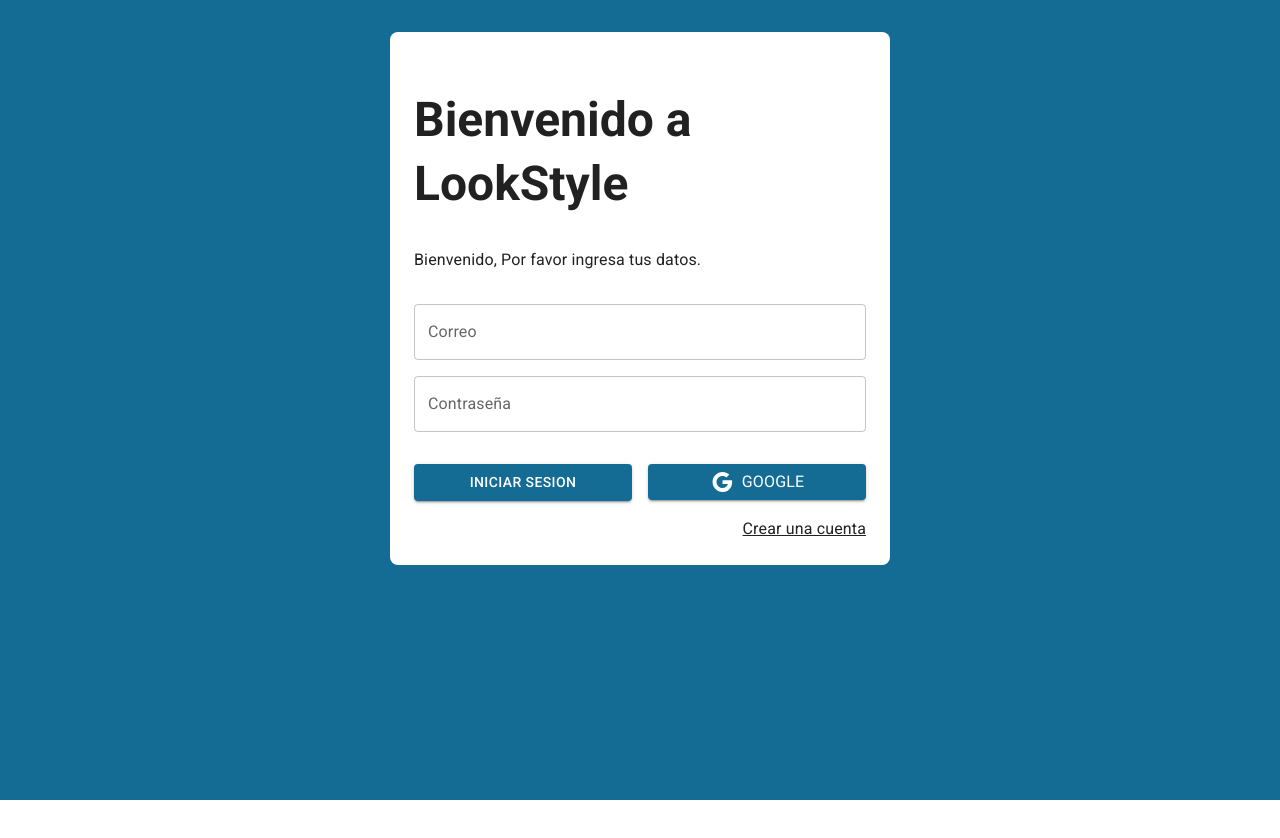
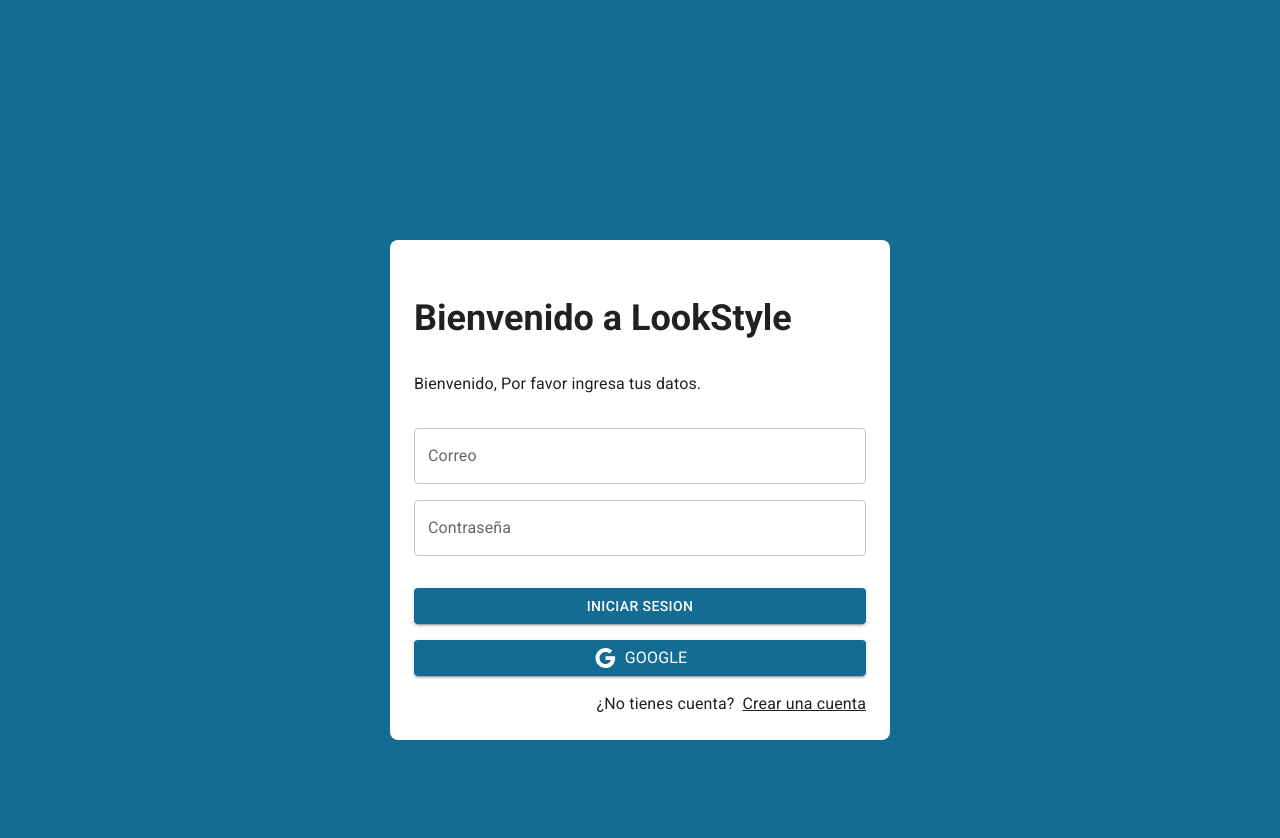
Before and after one commit to pipearpa/journalApp, a React (Vite) app: page /auth/login in a window 1280 px wide. Shown: the top 838 px of the page. Before the commit the page ends 800 px from the top, so only its background shows below. Built offline with nearby package versions, Linux system fonts and the light colour scheme.

Commit message:
se actualiza el proyecto

```diff
--- a/src/auth/layout/AuthLayout.jsx
+++ b/src/auth/layout/AuthLayout.jsx
@@ -8,7 +8,7 @@
             direction="column"
             alignItems="center"
             justifyContest="center"
-            sx={{ minHeight: '100vh', backgroundColor: 'primary.main', padding: 4 }}
+            sx={{ minHeight: '100vh', backgroundColor: 'primary.main', padding: 30 }}
 
         >
             <Grid item
@@ -23,7 +23,7 @@
 
 
 
-                <Typography variant='h5' sx={{ mb: 1 }}  ><h1 className=''>{title}</h1></Typography>
+                <Typography variant='h5' sx={{ mb: 1 }}  ><h2 className=''>{title}</h2></Typography>
 
 
                 <p className=''>Bienvenido, Por favor ingresa tus datos.</p>
--- a/src/auth/pages/LoginPage.jsx
+++ b/src/auth/pages/LoginPage.jsx
@@ -28,16 +28,16 @@
 
             <Grid container spacing={2} sx={{ mb: 2 }} mt={2}>
 
-              <Grid item xs={12} sm={6}>
+              <Grid item xs={12} >
                 <Button variant='contained' fullWidth>
                   Iniciar Sesion
                 </Button>
 
               </Grid>
-              <Grid item xs={12} sm={6}>
+              <Grid item xs={12} >
                 <Button variant='contained' fullWidth>
                   <Google />
-                  <Typography sx={{ ml: 1 }}>Google</Typography>
+                  <Typography sx={{ ml: 1 }}> Google</Typography>
                 </Button>
 
               </Grid>
@@ -45,13 +45,23 @@
 
             </Grid>
 
+
+
+
+
+
+
+
+
             <Grid container direction='row' justifyContent='end'>
-              <Link component={RouterLink} color='inherit' to="/auth/register">
+            <Typography sx={{ mr: 1}}>
+              ¿No tienes cuenta?
+            </Typography>
+            <Link component={RouterLink} color='inherit' to="/auth/register">
               Crear una cuenta
               </Link>
 
-
-            </Grid>
+              </Grid>
 
 
           </Grid>
--- a/src/auth/pages/RegisterPage.jsx
+++ b/src/auth/pages/RegisterPage.jsx
@@ -48,7 +48,7 @@
             </Grid>
           </Grid>
 
-          <Grid container direction='row' justifyContent='end'>
+          <Grid container direction='row' justifyContent='end' >
             <Typography sx={{ mr: 1}}>
               ¿Ya tienes cuenta?
             </Typography>
```
